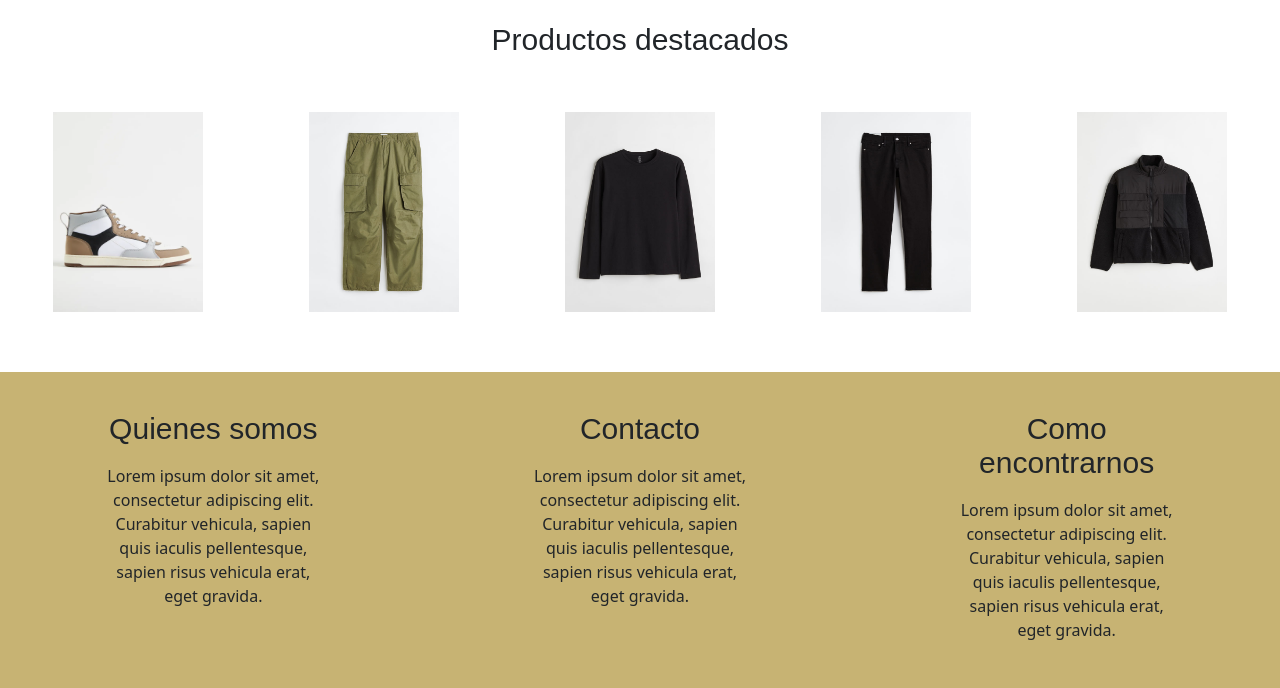
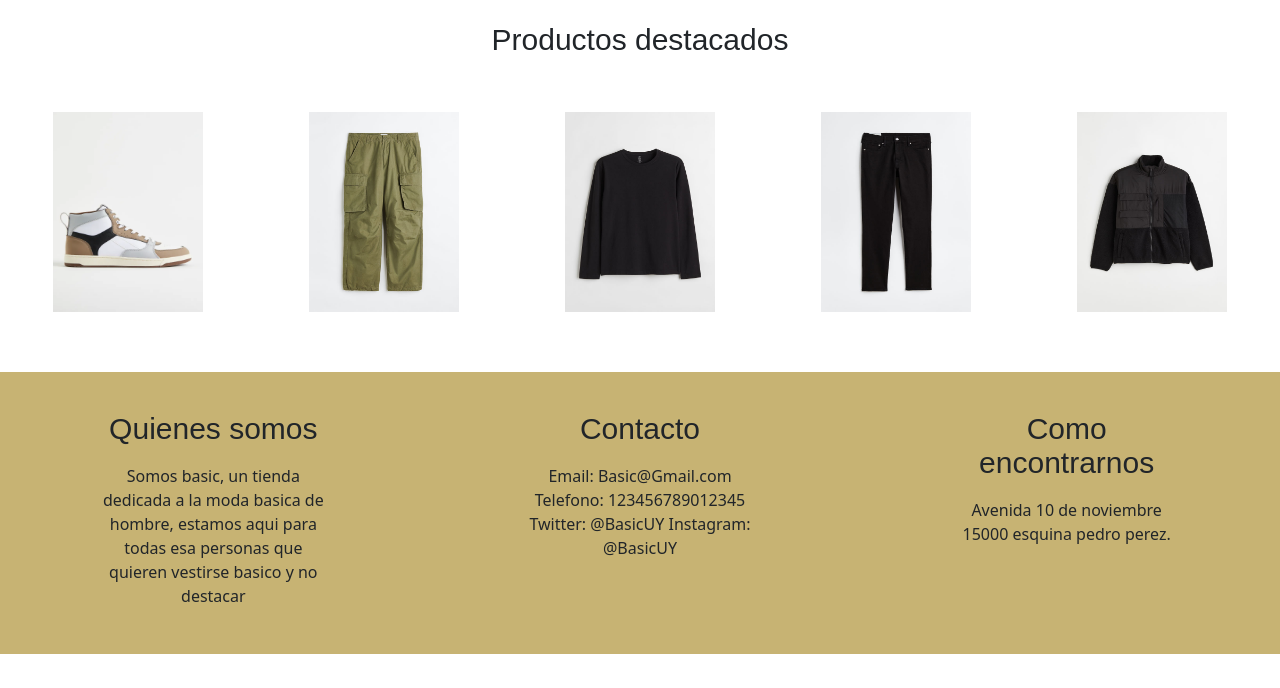
Before and after one commit to JuanmaLujan2212/44715JuanLujan, a plain HTML site: page index.html in a window 1280 px wide. Shown: the part 1112-1800 px from the top of the page. After the commit the page ends 1766 px from the top, so only its background shows below. Drawn offline with nearby package versions, Linux system fonts and the light colour scheme.

Commit message:
Quinto commit

```diff
--- a/index.html
+++ b/index.html
@@ -80,17 +80,21 @@
      <footer>
         <div id="Info" class="Footerinfo">
             <h2>Quienes somos</h2>
-            <p>Lorem ipsum dolor sit amet, consectetur adipiscing elit. Curabitur vehicula, sapien quis iaculis pellentesque, sapien risus vehicula erat, eget gravida.</p>
+            <p>Somos basic, un tienda dedicada a la moda basica de hombre, estamos aqui para todas esa personas que quieren vestirse basico y no destacar</p>
         </div>
 
         <div id="Contacto" class="Footerinfo">
             <h2>Contacto</h2>
-            <p>Lorem ipsum dolor sit amet, consectetur adipiscing elit. Curabitur vehicula, sapien quis iaculis pellentesque, sapien risus vehicula erat, eget gravida.</p>
+            <p>
+              Email: Basic@Gmail.com
+              Telefono: 123456789012345
+              Twitter: @BasicUY Instagram: @BasicUY
+            </p>
         </div>
 
         <div id="Como encontrarnos" class="Footerinfo">
             <h2>Como encontrarnos</h2>
-            <p>Lorem ipsum dolor sit amet, consectetur adipiscing elit. Curabitur vehicula, sapien quis iaculis pellentesque, sapien risus vehicula erat, eget gravida.</p>
+            <p>Avenida 10 de noviembre 15000 esquina pedro perez.</p>
         </div>
       </footer>
 
```
Also changed, not shown: ArchivosJson/package.json (renamed from package.json), 2 other files.
